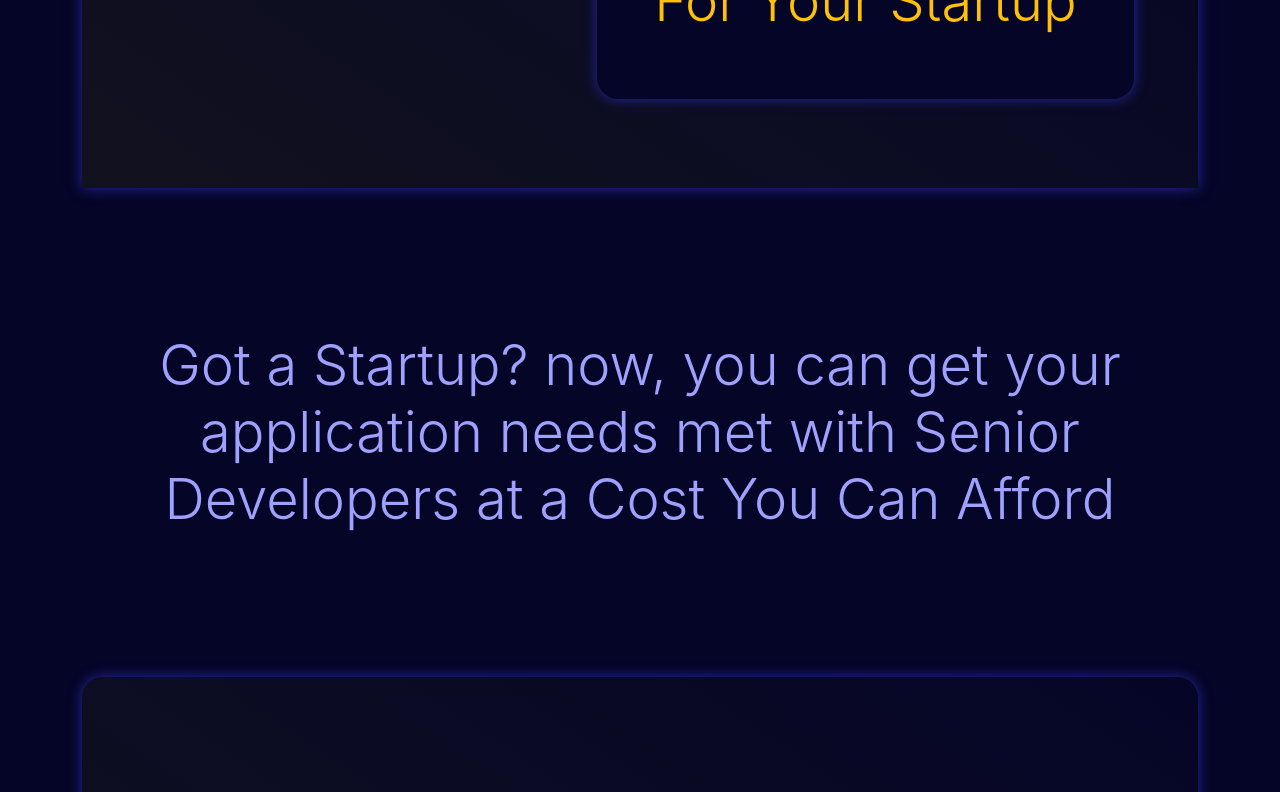
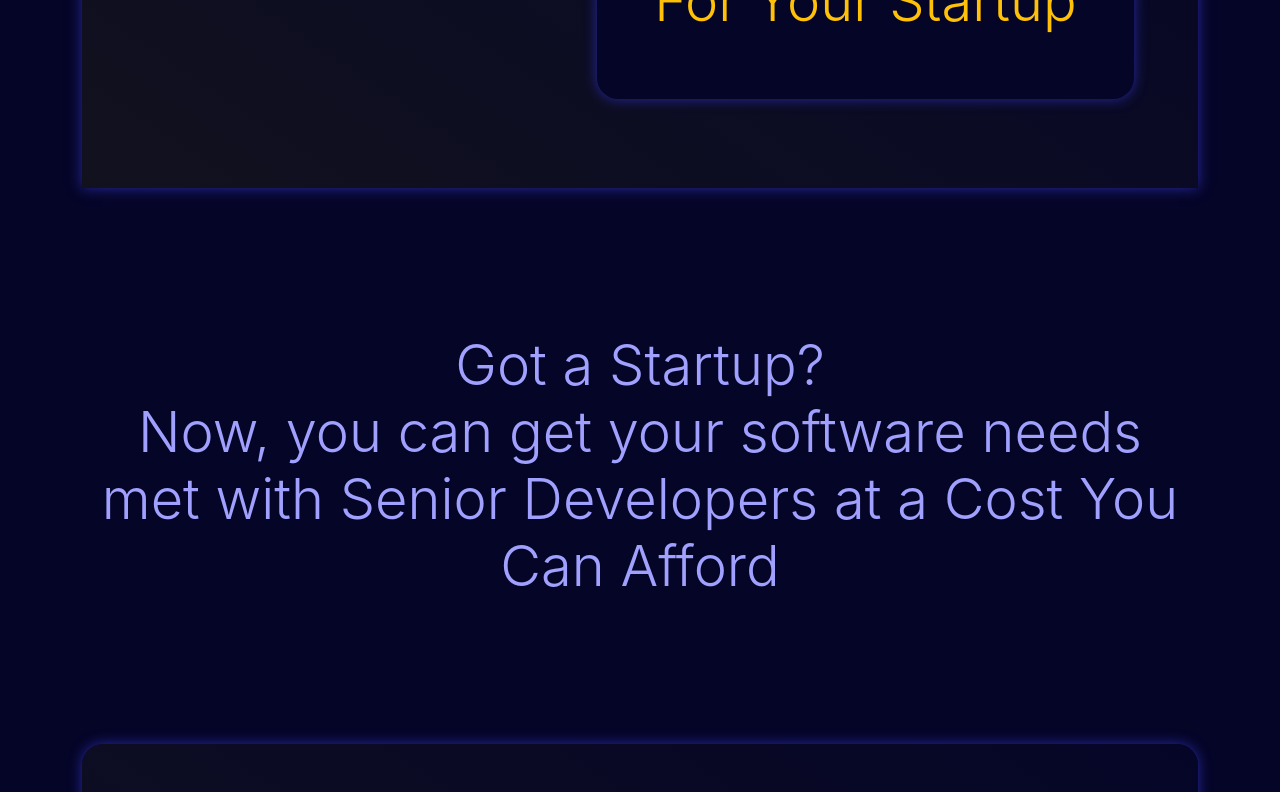
Before and after one commit to omarkha/Techra, a React (Create React App) app: page / in a window 1280 px wide. Shown: the part 454-1246 px from the top of the page. Built offline with nearby package versions, Linux system fonts and the light colour scheme.

Commit message:
first edition

```diff
--- a/src/pages/Homepage.js
+++ b/src/pages/Homepage.js
@@ -17,8 +17,9 @@ const Homepage = () => {
         </section>
         <section className="home-headline">
           <h1 className="display-4">
-            Got a Startup? now, you can get your application needs met with
-            Senior Developers at a Cost You Can Afford
+            Got a Startup? <br />
+            Now, you can get your software needs met with Senior Developers at a
+            Cost You Can Afford
           </h1>
         </section>
         <section className="home-copy">
```
